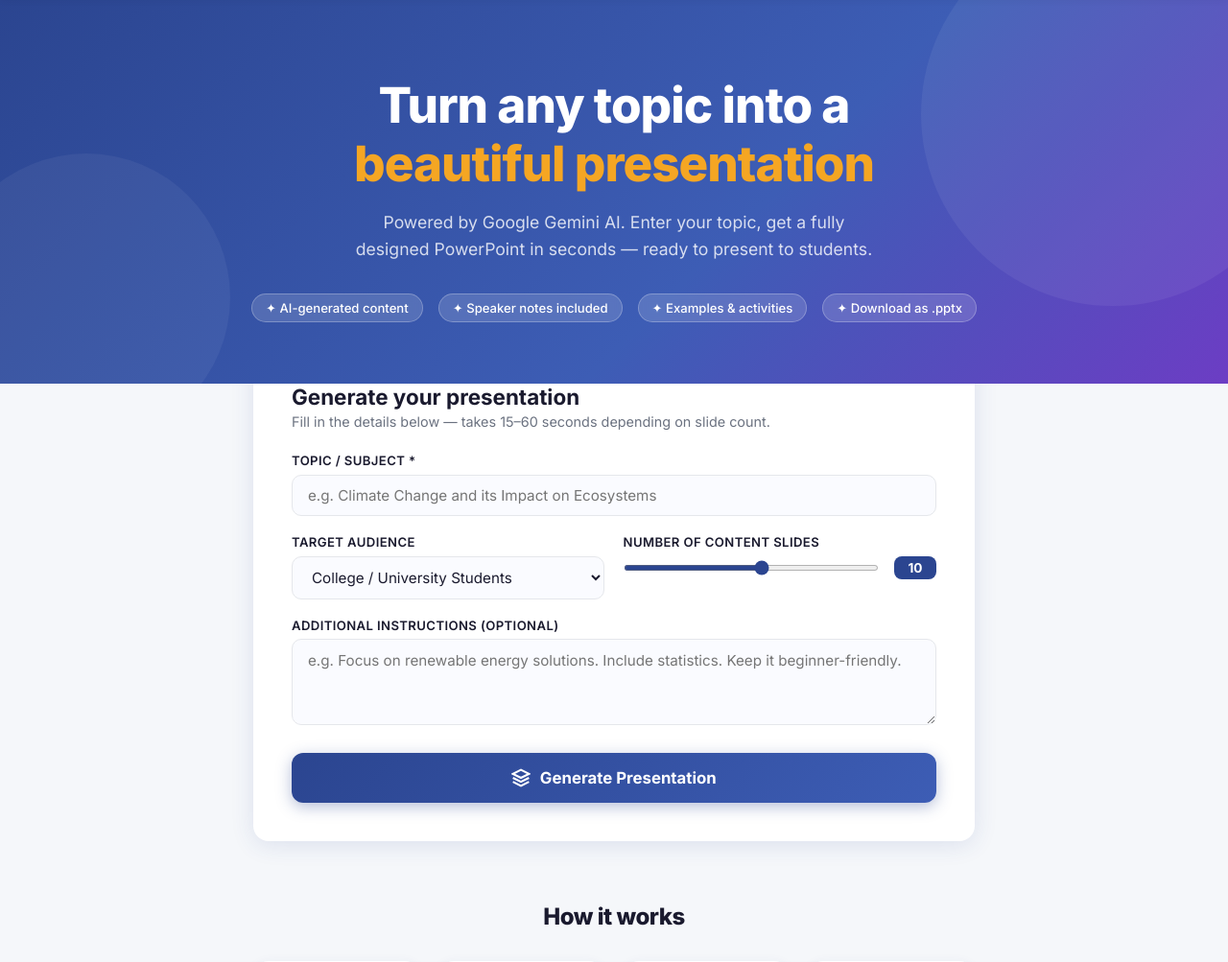
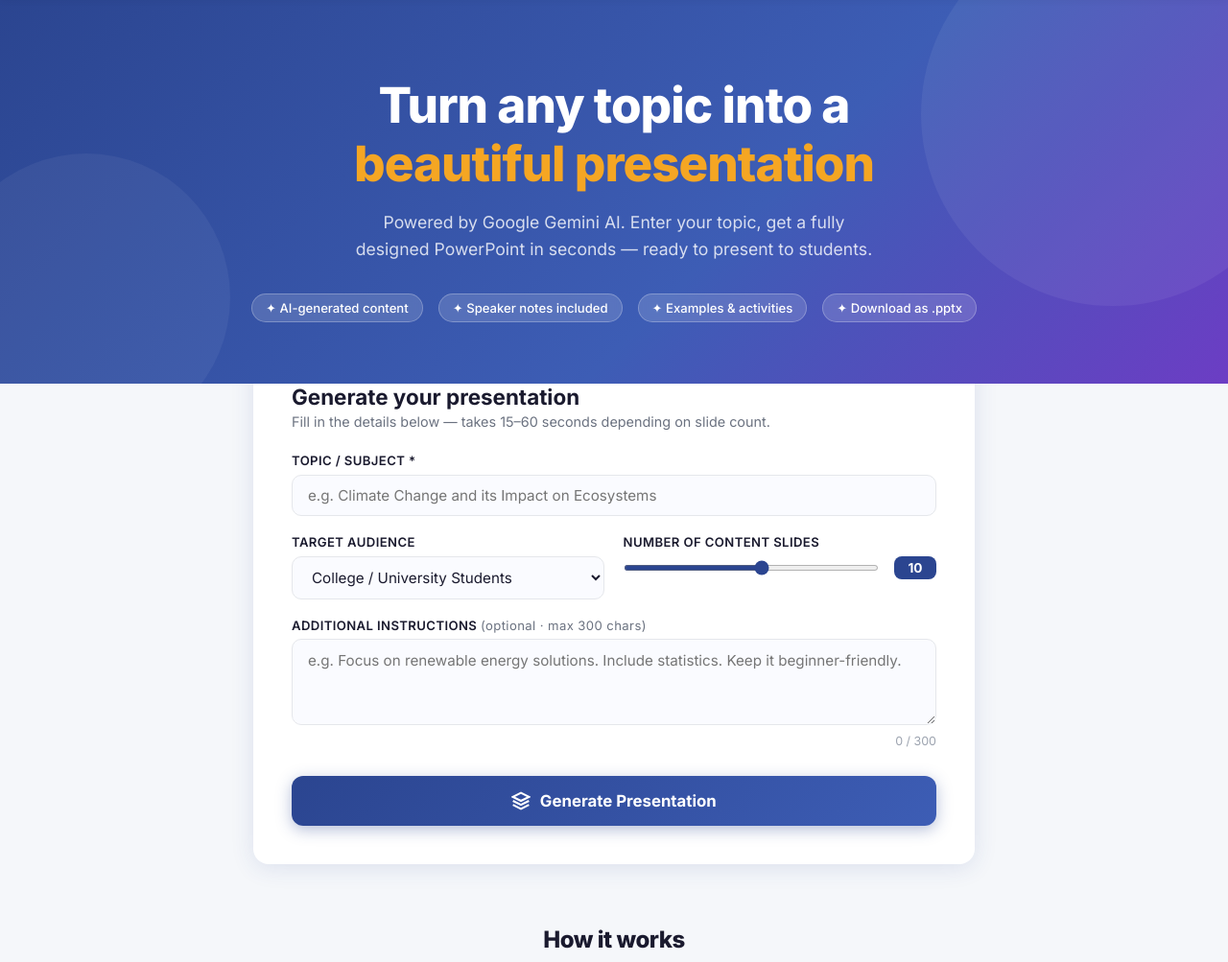
Before and after one commit to rrakeshsharma0000-arch/slideai-ppt-generator, a Flask app: page / in a window 1280 px wide. Shown: the part 65-1068 px from the top of the page at 96% size. Run offline with Flask 3, Linux system fonts and the light colour scheme.

Commit message:
Cap topic (200) and additional_info (300 chars) to prevent timeouts; add char counter

```diff
--- a/app.py
+++ b/app.py
@@ -359,13 +359,14 @@ def generate():
         if not GEMINI_API_KEY:
             return jsonify({"error": "GEMINI_API_KEY is not set. Add it to your .env file."}), 500
 
-        topic = (request.form.get("topic") or "").strip()
+        topic = (request.form.get("topic") or "").strip()[:200]
         if not topic:
             return jsonify({"error": "Please enter a topic."}), 400
 
         audience = request.form.get("audience", "college students").strip()
         num_slides = max(4, min(int(request.form.get("num_slides", 10)), 15))
-        additional_info = (request.form.get("additional_info") or "").strip()
+        # Cap additional_info to avoid inflating the prompt and causing timeouts
+        additional_info = (request.form.get("additional_info") or "").strip()[:300]
 
         ppt_data = generate_ppt_content(topic, audience, num_slides, additional_info)
         safe = re.sub(r"[^a-zA-Z0-9 ]", "", ppt_data.get("title", topic))[:40]
--- a/templates/index.html
+++ b/templates/index.html
@@ -462,9 +462,11 @@
           </div>
 
           <div class="form-group full">
-            <label for="additional_info">Additional Instructions (optional)</label>
-            <textarea id="additional_info" name="additional_info"
-              placeholder="e.g. Focus on renewable energy solutions. Include statistics. Keep it beginner-friendly."></textarea>
+            <label for="additional_info">Additional Instructions <span style="font-weight:400;text-transform:none;color:#6B7280">(optional · max 300 chars)</span></label>
+            <textarea id="additional_info" name="additional_info" maxlength="300"
+              placeholder="e.g. Focus on renewable energy solutions. Include statistics. Keep it beginner-friendly."
+              oninput="document.getElementById('charCount').textContent = this.value.length"></textarea>
+            <div style="font-size:0.78rem;color:#9CA3AF;text-align:right;margin-top:2px"><span id="charCount">0</span> / 300</div>
           </div>
 
         </div>
```
